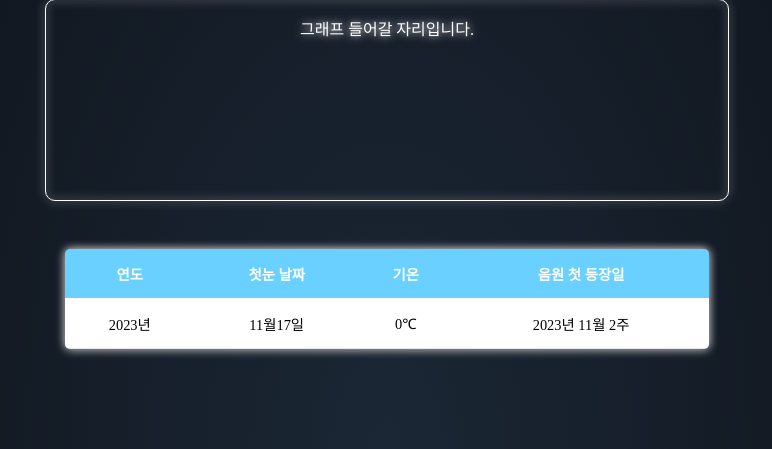
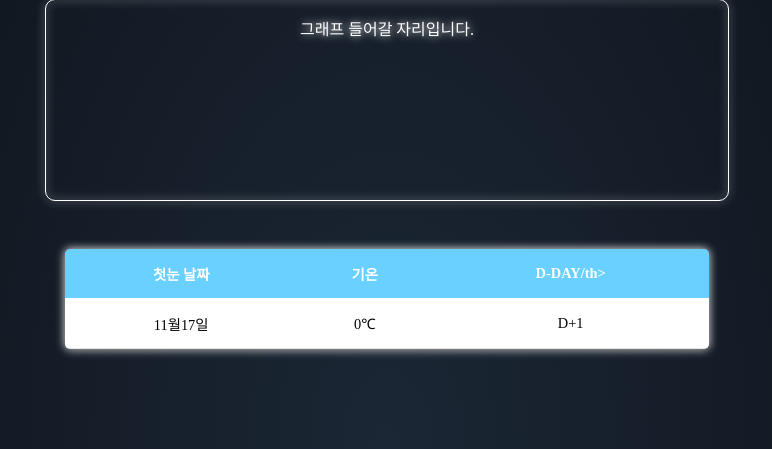
Before and after one commit to zjacom/Seasonal-songs, a Django app: page /winter/ in a window 1280 px wide. Shown: the part 636-1085 px from the top of the page, without its empty margins (253-1025 px from the left). Run offline with Django 5.2, Linux system fonts and the light colour scheme; some libraries are stand-ins or nearby versions; some web fonts are replaced.

Commit message:
fix : d-dat

```diff
--- a/Seasonal_songs_django/main/templates/main/index.html
+++ b/Seasonal_songs_django/main/templates/main/index.html
@@ -48,11 +48,11 @@
 
         <table style="margin-left:auto;margin-right:auto;">
             <thead>
-                <th>연도</th><th>벚꽃 개화 날짜</th><th>기온</th><th>음원 첫 등장일</th>
+                <th>벚꽃 개화 날짜</th><th>기온</th><th>D-DAY</th>
             </thead>
             <tbody>
                 <tr>
-                    <td>2024년</td><td>4월3일</td><td>14℃</td><td>2024년 3월 2주</td>
+                    <td>4월3일</td><td>14℃</td><td>D-7</td>
                 </tr>
             </tbody>
         </table>
--- a/Seasonal_songs_django/main/templates/main/winter.html
+++ b/Seasonal_songs_django/main/templates/main/winter.html
@@ -35,11 +35,11 @@
         <br>
         <table style="margin-left:auto;margin-right:auto;">
             <thead>
-                <th>연도</th><th>첫눈 날짜</th><th>기온</th><th>음원 첫 등장일</th>
+                <th>첫눈 날짜</th><th>기온</th><th>D-DAY/th>
             </thead>
             <tbody>
                 <tr>
-                    <td>2023년</td><td>11월17일</td><td>0℃</td><td>2023년 11월 2주</td>
+                    <td>11월17일</td><td>0℃</td><td>D+1</td>
                 </tr>
             </tbody>
         </table>
```
